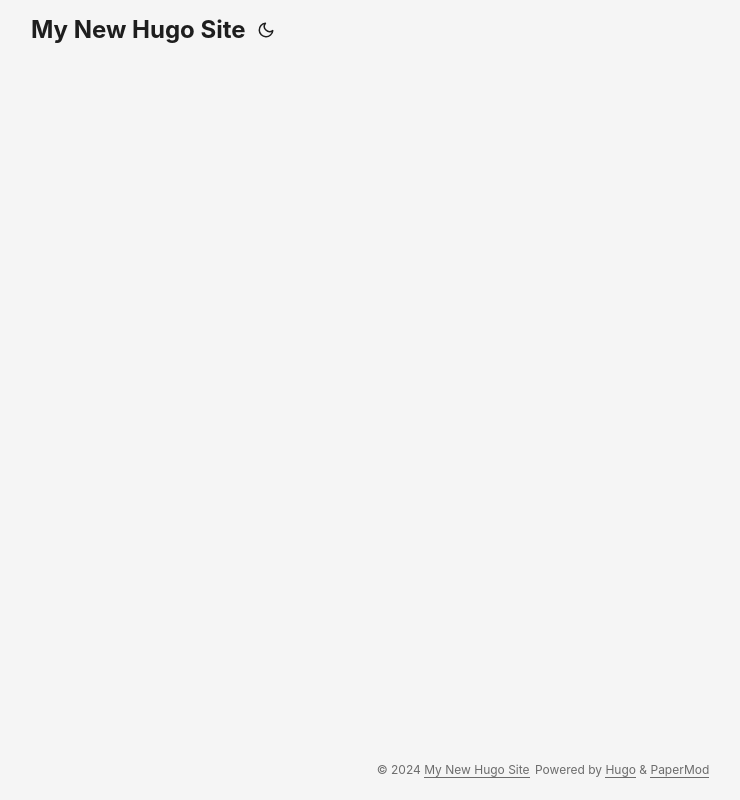
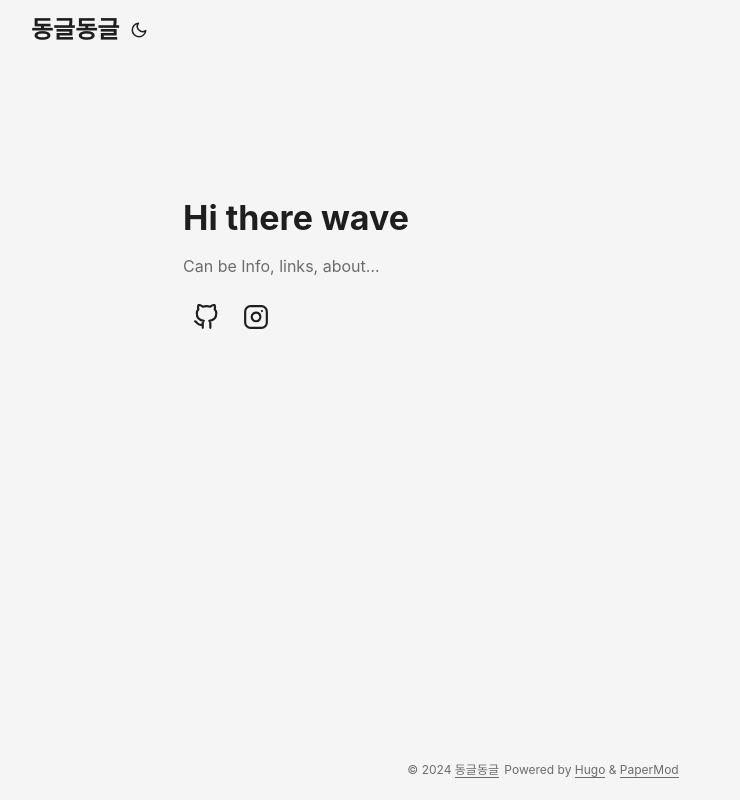
Before and after one commit to donglehae/donglehae.github.io, a plain HTML site: page index.html in a window 1280 px wide. Shown: the whole page, without its empty margins (97-837 px from the left). Drawn offline with Linux system fonts and the light colour scheme.

Commit message:
rebuilding site Fri, Jan 19, 2024 11:25:46 PM

```diff
--- a/categories/index.xml
+++ b/categories/index.xml
@@ -1,9 +1,9 @@
 <?xml version="1.0" encoding="utf-8" standalone="yes"?>
 <rss version="2.0" xmlns:atom="http://www.w3.org/2005/Atom">
   <channel>
-    <title>Categories on My New Hugo Site</title>
+    <title>Categories on 동글동글</title>
     <link>https://donglehae.github.io/categories/</link>
-    <description>Recent content in Categories on My New Hugo Site</description>
+    <description>Recent content in Categories on 동글동글</description>
     <generator>Hugo -- gohugo.io</generator>
     <language>en-us</language>
     <atom:link href="https://donglehae.github.io/categories/index.xml" rel="self" type="application/rss+xml" />
--- a/index.html
+++ b/index.html
@@ -6,7 +6,7 @@
 <meta http-equiv="X-UA-Compatible" content="IE=edge">
 <meta name="viewport" content="width=device-width, initial-scale=1, shrink-to-fit=no">
 <meta name="robots" content="index, follow">
-<title>My New Hugo Site</title>
+<title>동글동글</title>
 
 <meta name="description" content="">
 <meta name="author" content="">
@@ -56,25 +56,25 @@
         }
 
     </style>
-</noscript><meta property="og:title" content="My New Hugo Site" />
+</noscript><meta property="og:title" content="동글동글" />
 <meta property="og:description" content="" />
 <meta property="og:type" content="website" />
 <meta property="og:url" content="https://donglehae.github.io/" />
 
 <meta name="twitter:card" content="summary"/>
-<meta name="twitter:title" content="My New Hugo Site"/>
+<meta name="twitter:title" content="동글동글"/>
 <meta name="twitter:description" content=""/>
 
 <script type="application/ld+json">
 {
   "@context": "https://schema.org",
   "@type": "Organization",
-  "name": "My New Hugo Site",
+  "name": "동글동글",
   "url": "https://donglehae.github.io/",
   "description": "",
   "thumbnailUrl": "https://donglehae.github.io/favicon.ico",
   "sameAs": [
-
+      "https://github.com/donglehae", "https://www.instagram.com/reach.climber"
   ]
 }
 </script>
@@ -95,7 +95,7 @@
 <header class="header">
     <nav class="nav">
         <div class="logo">
-            <a href="https://donglehae.github.io/" accesskey="h" title="My New Hugo Site (Alt + H)">My New Hugo Site</a>
+            <a href="https://donglehae.github.io/" accesskey="h" title="동글동글 (Alt + H)">동글동글</a>
             <div class="logo-switches">
                 <button id="theme-toggle" accesskey="t" title="(Alt + T)">
                     <svg id="moon" xmlns="http://www.w3.org/2000/svg" width="24" height="18" viewBox="0 0 24 24"
@@ -124,10 +124,41 @@
     </nav>
 </header>
 <main class="main">
+<article class="first-entry home-info">
+    <header class="entry-header">
+        <h1>Hi there wave</h1>
+    </header>
+    <div class="entry-content">
+        Can be Info, links, about&hellip;
+    </div>
+    <footer class="entry-footer">
+        <div class="social-icons" >
+    <a href="https://github.com/donglehae" target="_blank" rel="noopener noreferrer me"
+        title="Github">
+        <svg xmlns="http://www.w3.org/2000/svg" viewBox="0 0 24 24" fill="none" stroke="currentColor" stroke-width="2"
+    stroke-linecap="round" stroke-linejoin="round">
+    <path
+        d="M9 19c-5 1.5-5-2.5-7-3m14 6v-3.87a3.37 3.37 0 0 0-.94-2.61c3.14-.35 6.44-1.54 6.44-7A5.44 5.44 0 0 0 20 4.77 5.07 5.07 0 0 0 19.91 1S18.73.65 16 2.48a13.38 13.38 0 0 0-7 0C6.27.65 5.09 1 5.09 1A5.07 5.07 0 0 0 5 4.77a5.44 5.44 0 0 0-1.5 3.78c0 5.42 3.3 6.61 6.44 7A3.37 3.37 0 0 0 9 18.13V22">
+    </path>
+</svg>
+    </a>
+    <a href="https://www.instagram.com/reach.climber" target="_blank" rel="noopener noreferrer me"
+        title="Instagram">
+        <svg xmlns="http://www.w3.org/2000/svg" viewBox="0 0 24 24" fill="none" stroke="currentColor" stroke-width="2"
+    stroke-linecap="round" stroke-linejoin="round">
+    <rect x="2" y="2" width="20" height="20" rx="5" ry="5"></rect>
+    <path d="M16 11.37A4 4 0 1 1 12.63 8 4 4 0 0 1 16 11.37z"></path>
+    <line x1="17.5" y1="6.5" x2="17.5" y2="6.5"></line>
+</svg>
+    </a>
+</div>
+
+    </footer>
+</article>
     </main>
 
 <footer class="footer">
-    <span>&copy; 2024 <a href="https://donglehae.github.io/">My New Hugo Site</a></span>
+    <span>&copy; 2024 <a href="https://donglehae.github.io/">동글동글</a></span>
     <span>
         Powered by
         <a href="https://gohugo.io/" rel="noopener noreferrer" target="_blank">Hugo</a> &
--- a/index.xml
+++ b/index.xml
@@ -1,9 +1,9 @@
 <?xml version="1.0" encoding="utf-8" standalone="yes"?>
 <rss version="2.0" xmlns:atom="http://www.w3.org/2005/Atom">
   <channel>
-    <title>My New Hugo Site</title>
+    <title>동글동글</title>
     <link>https://donglehae.github.io/</link>
-    <description>Recent content on My New Hugo Site</description>
+    <description>Recent content on 동글동글</description>
     <generator>Hugo -- gohugo.io</generator>
     <language>en-us</language>
     <atom:link href="https://donglehae.github.io/index.xml" rel="self" type="application/rss+xml" />
--- a/sitemap.xml
+++ b/sitemap.xml
@@ -4,8 +4,8 @@
   <url>
     <loc>https://donglehae.github.io/categories/</loc>
   </url><url>
+    <loc>https://donglehae.github.io/tags/</loc>
+  </url><url>
     <loc>https://donglehae.github.io/</loc>
-  </url><url>
-    <loc>https://donglehae.github.io/tags/</loc>
   </url>
 </urlset>
--- a/tags/index.xml
+++ b/tags/index.xml
@@ -1,9 +1,9 @@
 <?xml version="1.0" encoding="utf-8" standalone="yes"?>
 <rss version="2.0" xmlns:atom="http://www.w3.org/2005/Atom">
   <channel>
-    <title>Tags on My New Hugo Site</title>
+    <title>Tags on 동글동글</title>
     <link>https://donglehae.github.io/tags/</link>
-    <description>Recent content in Tags on My New Hugo Site</description>
+    <description>Recent content in Tags on 동글동글</description>
     <generator>Hugo -- gohugo.io</generator>
     <language>en-us</language>
     <atom:link href="https://donglehae.github.io/tags/index.xml" rel="self" type="application/rss+xml" />
```
Also changed, not shown: 404.html (+3 -3 lines), categories/index.html (+3 -3 lines), tags/index.html (+3 -3 lines).
